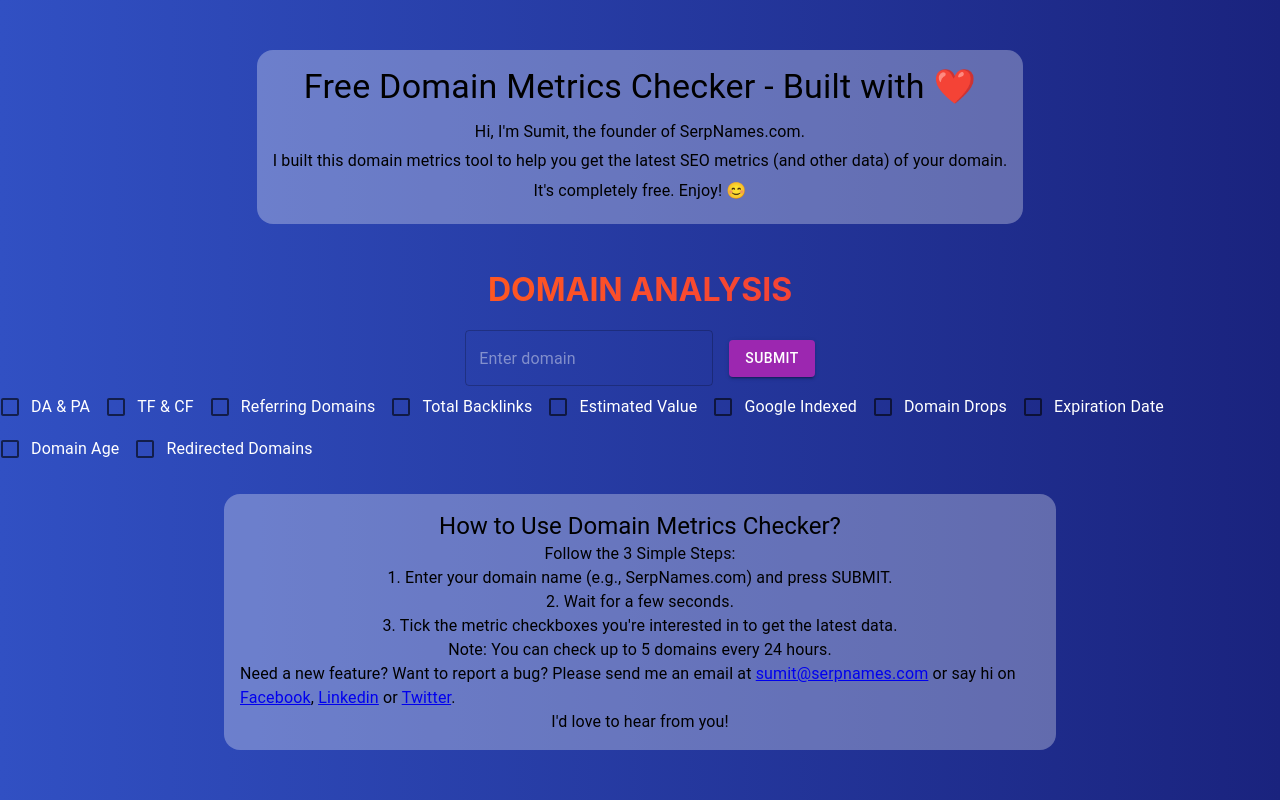
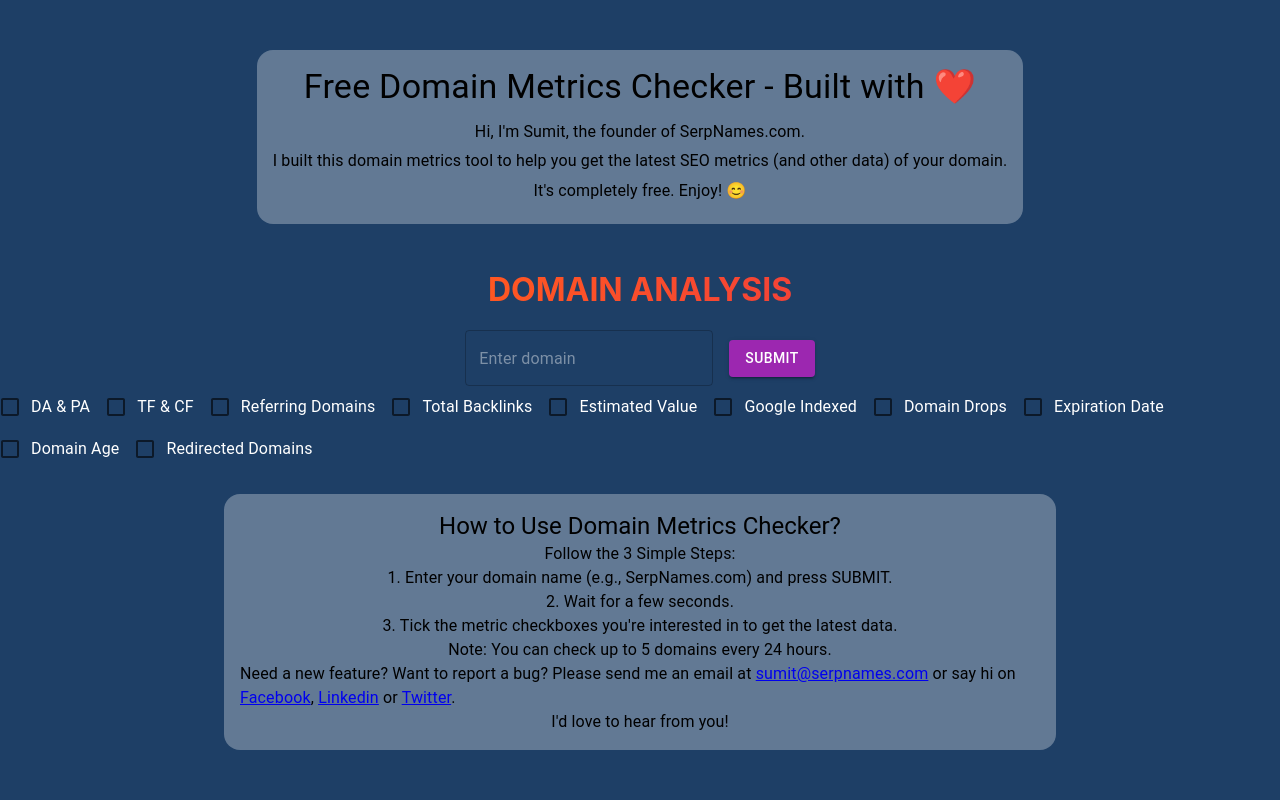
Before and after one commit to ImperiumWebApplications/domain-analysis-web-application, a React (Vite) app: page / in a window 1280 px wide. Built offline with nearby package versions, Linux system fonts and the light colour scheme.

Commit message:
Styles updated

```diff
--- a/src/App.scss
+++ b/src/App.scss
@@ -2,7 +2,7 @@
   display: flex;
   align-items: center;
   justify-content: center;
-  background-image: linear-gradient(to right, #3150c3, #1a237e);
+  background-color: #1e3f66;
   min-height: 100vh;
 }
 
```
